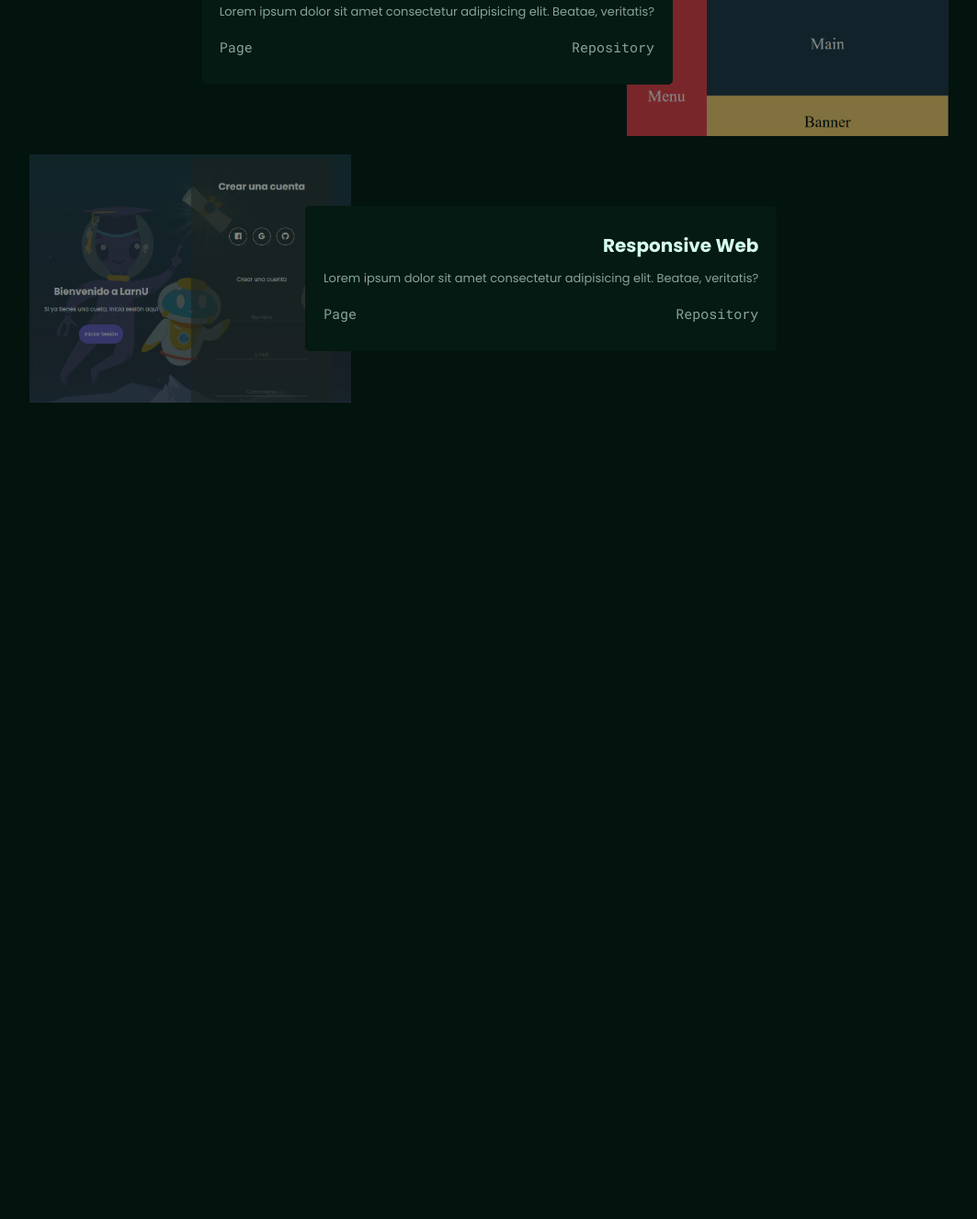
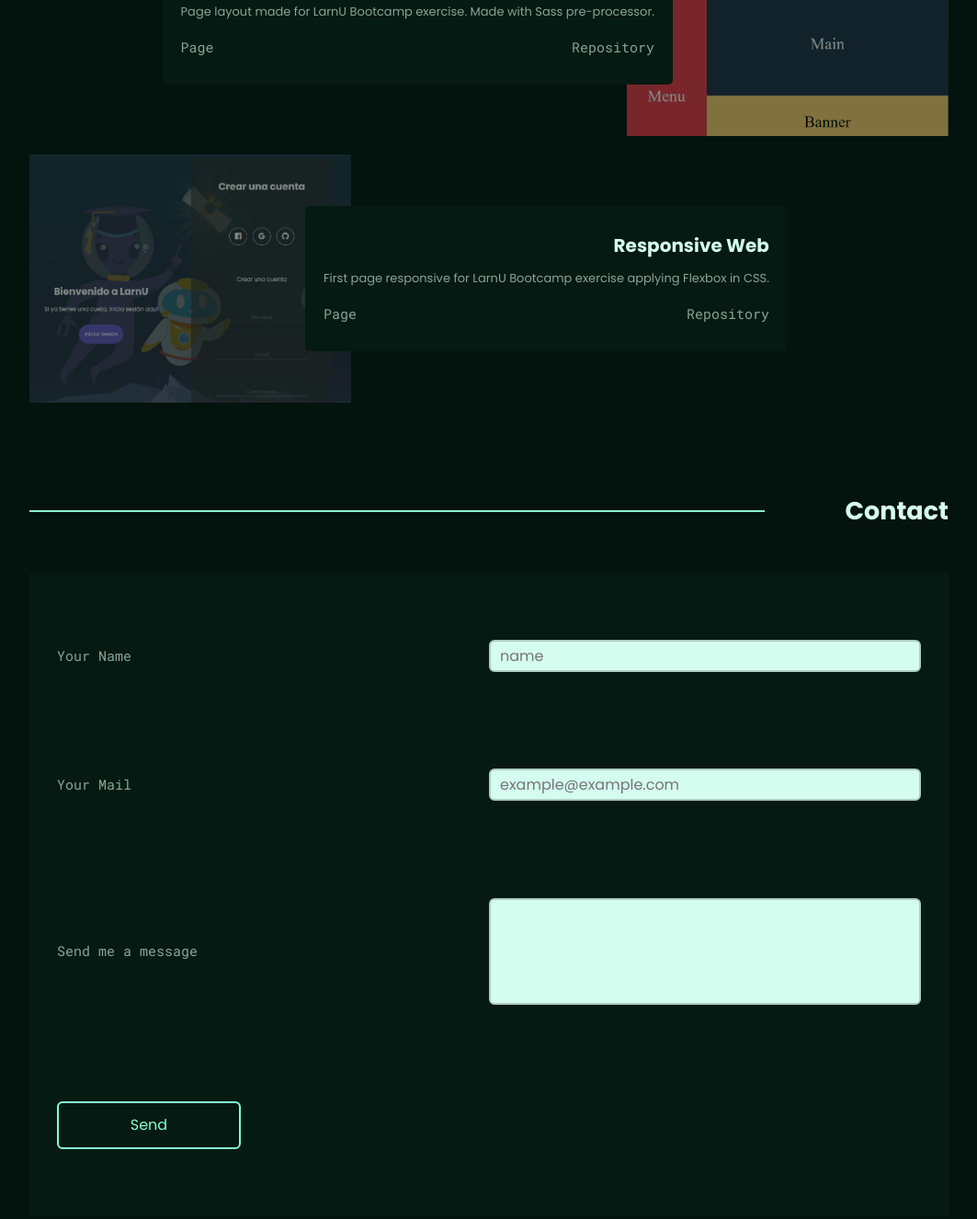
Before and after one commit to fabianVera-Uribe/Portfolio, a plain HTML site: page index.html in a window 1280 px wide. Shown: the part 924-2250 px from the top of the page at 92% size, without its empty margins (108-1171 px from the left). Before the commit the page ends 1462 px from the top, so only its background shows below. Drawn offline with Linux system fonts and the light colour scheme; a web font is replaced by a local one.

```diff
--- a/css/styles.css
+++ b/css/styles.css
@@ -75,6 +75,10 @@
   color: var(--light-green);
   font-weight: bold;
 }
+.nav__link:active {
+  color: var(--light-green);
+  font-weight: bold;
+}
 
 /* ABOUT */
 .about {
@@ -125,6 +129,7 @@
   align-items: center;
   justify-content: space-between;
   margin-bottom: 5rem;
+  gap: 1rem;
 }
 
 .works__title::after {
@@ -165,6 +170,10 @@
   margin-left: -5rem;
   z-index: 1;
   border-radius: 0.5rem;
+  transition: transform 300ms;
+}
+.card__info:hover {
+  transform: scale(1.1);
 }
 .info__title {
   color: var(--lightest-slate);
@@ -203,3 +212,101 @@
     text-align: left;
   }
 }
+@media (max-width: 570px) {
+  .card__img {
+    display: none;
+  }
+  .card__info {
+    margin: 0;
+  }
+  .info__title,
+  .info__description {
+    text-align: center;
+  }
+}
+
+/* CONTACT */
+.contact__title {
+  font-size: 2.7rem;
+  color: var(--lightest-slate);
+  margin-bottom: 5rem;
+
+  display: flex;
+  align-items: center;
+  justify-content: space-between;
+  gap: 1rem;
+}
+.contact__title::before {
+  content: "";
+  width: 80%;
+  height: 2px;
+  display: inline-block;
+  background-color: var(--light-green);
+  position: relative;
+}
+
+.form {
+  background-color: var(--light-darkgreen);
+  height: 70rem;
+  padding: 3rem;
+  display: flex;
+  flex-direction: column;
+  justify-content: space-around;
+  margin-bottom: 5rem;
+}
+.form__div {
+  margin-bottom: 2rem;
+  display: flex;
+  justify-content: space-between;
+  align-items: center;
+}
+.form__div:last-of-type {
+  margin-bottom: 0;
+}
+.form__label {
+  width: 50%;
+  gap: 1rem;
+  text-align: left;
+  font-family: var(--font-roboto);
+  font-size: 1.5rem;
+}
+.form__input {
+  width: 50%;
+  height: 3.5rem;
+  background-color: var(--lightest-slate);
+  color: var(--dark-green);
+  padding: 1rem;
+  border: 2px solid var(--light-slate);
+  border-radius: 0.6rem;
+}
+.form__input:focus {
+  border: px solid var(--light-green);
+}
+.form__btn {
+  background-color: transparent;
+  border: 2px solid var(--light-green);
+  border-radius: 0.6rem;
+  color: var(--light-green);
+  padding: 1.5rem 2rem;
+  display: block;
+  width: 100%;
+  text-align: center;
+  cursor: pointer;
+}
+.form__btn:hover {
+  background-color: var(--light-green-tint);
+}
+
+@media (min-width: 768px) {
+  .form__btn {
+    width: 20rem;
+  }
+}
+
+.form__div--textarea {
+  display: flex;
+}
+.form__input--textarea {
+  height: auto;
+  resize: none;
+}
--- a/index.html
+++ b/index.html
@@ -11,7 +11,7 @@
   <body>
     <header class="header container">
       <nav class="nav">
-        <a href="/" class="nav__link">Home</a>
+        <a href="index.html" class="nav__link">Home</a>
         <a href="" class="nav__link">About</a>
         <a href="" class="nav__link">Works</a>
         <a href="" class="nav__link">Contact</a>
@@ -25,8 +25,9 @@
             <h1 class="info__name">Fabián Vera</h1>
             <h2 class="info__prof">Frontend Developer</h2>
             <p class="info__text">
-              Lorem ipsum dolor sit amet consectetur adipisicing elit.
-              Repellendus expedita quo at ullam obcaecati ducimus!
+              Developer with special taste for aesthetic. Self-critical and
+              perfectionist. <br />
+              HTMl, CSS, Sass.
             </p>
           </div>
           <div class="image"></div>
@@ -54,8 +55,8 @@
             <div class="card__info">
               <h2 class="info__title">Card Preview</h2>
               <p class="info__description">
-                Lorem ipsum dolor sit amet consectetur adipisicing elit. Beatae,
-                veritatis?
+                Perfume card made for Frontend Mentor Challenge using HTML &
+                CSS.
               </p>
               <div class="info__links">
                 <a
@@ -89,8 +90,8 @@
             <div class="card__info card__info--odd">
               <h2 class="info__title info__title--odd">Page Layout</h2>
               <p class="info__description info__description--odd">
-                Lorem ipsum dolor sit amet consectetur adipisicing elit. Beatae,
-                veritatis?
+                Page layout made for LarnU Bootcamp exercise. Made with Sass
+                pre-processor.
               </p>
               <div class="info__links">
                 <a
@@ -127,8 +128,8 @@
             <div class="card__info">
               <h2 class="info__title">Responsive Web</h2>
               <p class="info__description">
-                Lorem ipsum dolor sit amet consectetur adipisicing elit. Beatae,
-                veritatis?
+                First page responsive for LarnU Bootcamp exercise applying
+                Flexbox in CSS.
               </p>
               <div class="info__links">
                 <a
@@ -150,6 +151,47 @@
           <!-- CARD-->
         </div>
       </section>
+
+      <section class="contact">
+        <h2 class="contact__title">Contact</h2>
+
+        <form class="form">
+          <div class="form__div">
+            <label class="form__label" for="name">Your Name</label>
+            <input
+              class="form__input form__input--text"
+              type="text"
+              id="name"
+              placeholder="name"
+            />
+          </div>
+
+          <div class="form__div form__div--textarea">
+            <label class="form__label" for="mail">Your Mail</label>
+            <input
+              class="form__input form__input--mail"
+              type="email"
+              id="mail"
+              placeholder="example@example.com"
+            />
+          </div>
+
+          <div class="form__div">
+            <label class="form__label" for="txtarea">Send me a message</label>
+            <textarea
+              class="form__input form__input--textarea"
+              name=""
+              id="txtarea"
+              cols="30"
+              rows="05"
+            ></textarea>
+          </div>
+
+          <div>
+            <button class="form__btn">Send</button>
+          </div>
+        </form>
+      </section>
     </main>
   </body>
 </html>
```
